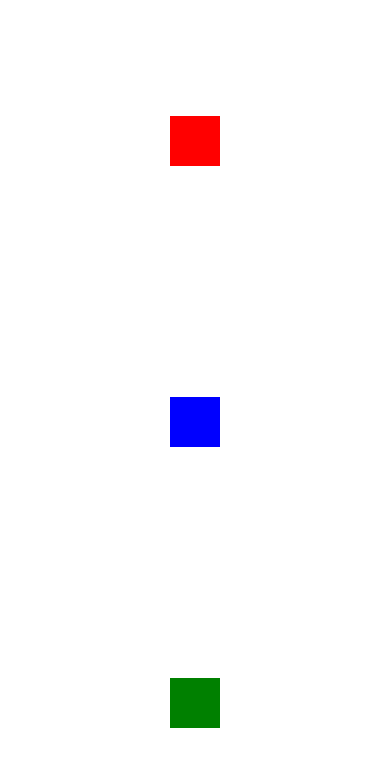
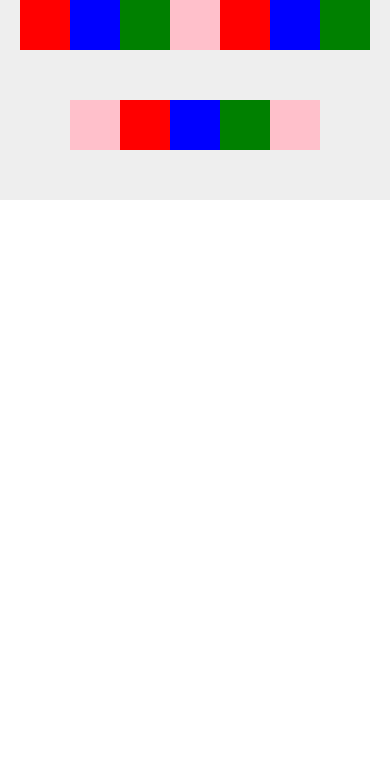
Before and after one commit to weullermarcos/react_native_1, a React Native app: screen / in a window 390 px wide. Shown: the top 766 px of the page. Built offline with nearby package versions, Linux system fonts and the light colour scheme.

Commit message:
Usando Flexbox 3

```diff
--- a/App.js
+++ b/App.js
@@ -13,9 +13,14 @@ import styled from 'styled-components/native';
 
 const Page = styled.SafeAreaView `
   flex:1;
-  flex-direction:column;
-  justify-content: space-around;
-  align-items: center;
+`;
+
+const Header = styled.View `
+  background-color:#EEEEEE;
+  flex-direction:row;
+  justify-content: center;
+  flex-wrap: wrap;
+  height: 200px;
 `;
 
 /* opcoes para o flex-direction
@@ -55,12 +60,25 @@ export default () =>{
         <Quadrado flex={1} cor="red"></Quadrado>
         <Quadrado flex={2} cor="blue"></Quadrado>
         <Quadrado flex={1} cor="green"></Quadrado>
+
+        <Quadrado style={{alignSelf:'flex-end'}} cor="green"></Quadrado>
       */
 
       <Page>
-        <Quadrado cor="red"></Quadrado>
-        <Quadrado cor="blue"></Quadrado>
-        <Quadrado cor="green"></Quadrado>
+        <Header>
+          <Quadrado cor="red"></Quadrado>
+          <Quadrado cor="blue"></Quadrado>
+          <Quadrado cor="green"></Quadrado>
+          <Quadrado cor="pink"></Quadrado>
+          <Quadrado cor="red"></Quadrado>
+          <Quadrado cor="blue"></Quadrado>
+          <Quadrado cor="green"></Quadrado>
+          <Quadrado cor="pink"></Quadrado>
+          <Quadrado cor="red"></Quadrado>
+          <Quadrado cor="blue"></Quadrado>
+          <Quadrado cor="green"></Quadrado>
+          <Quadrado cor="pink"></Quadrado>
+        </Header>
       </Page>
   );
 }
```
